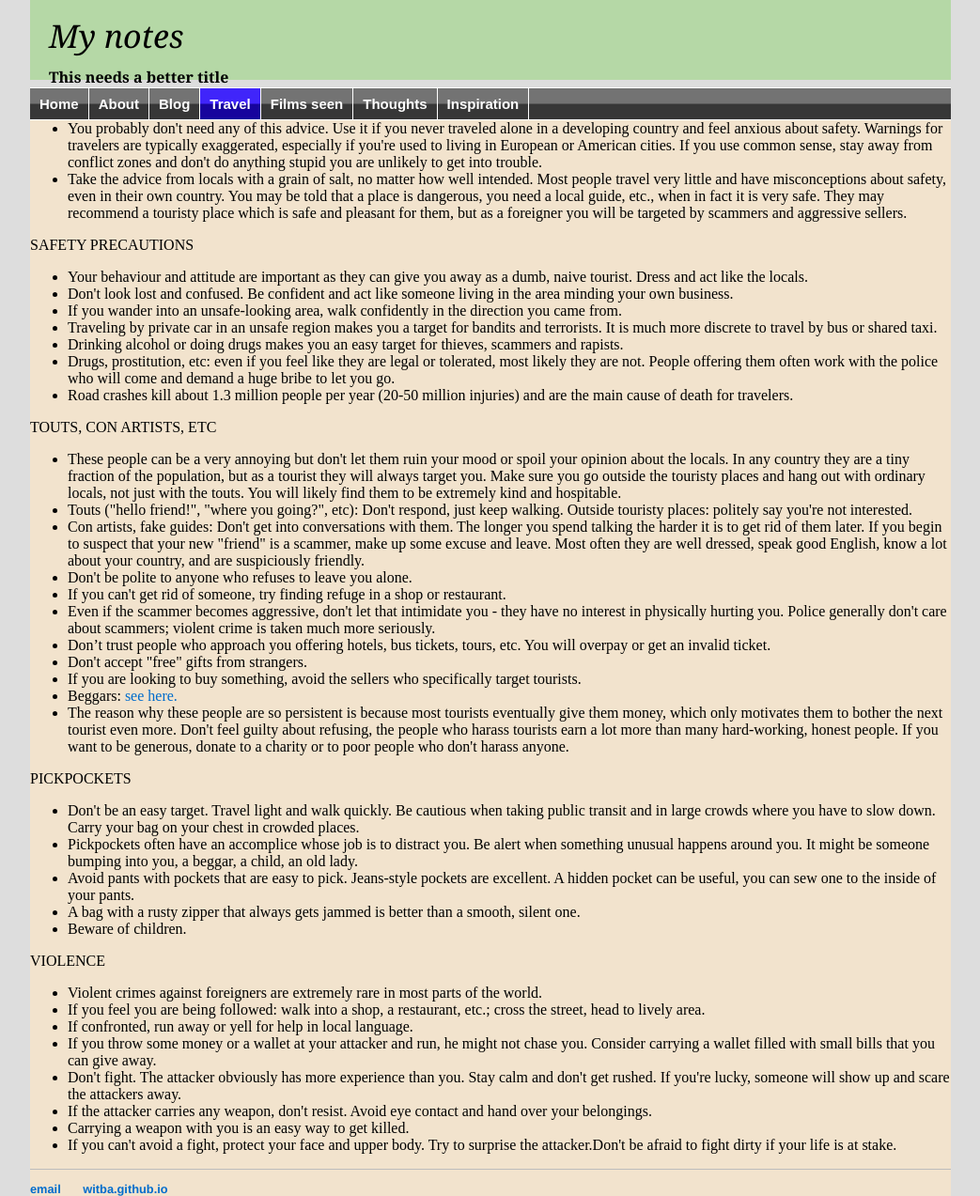
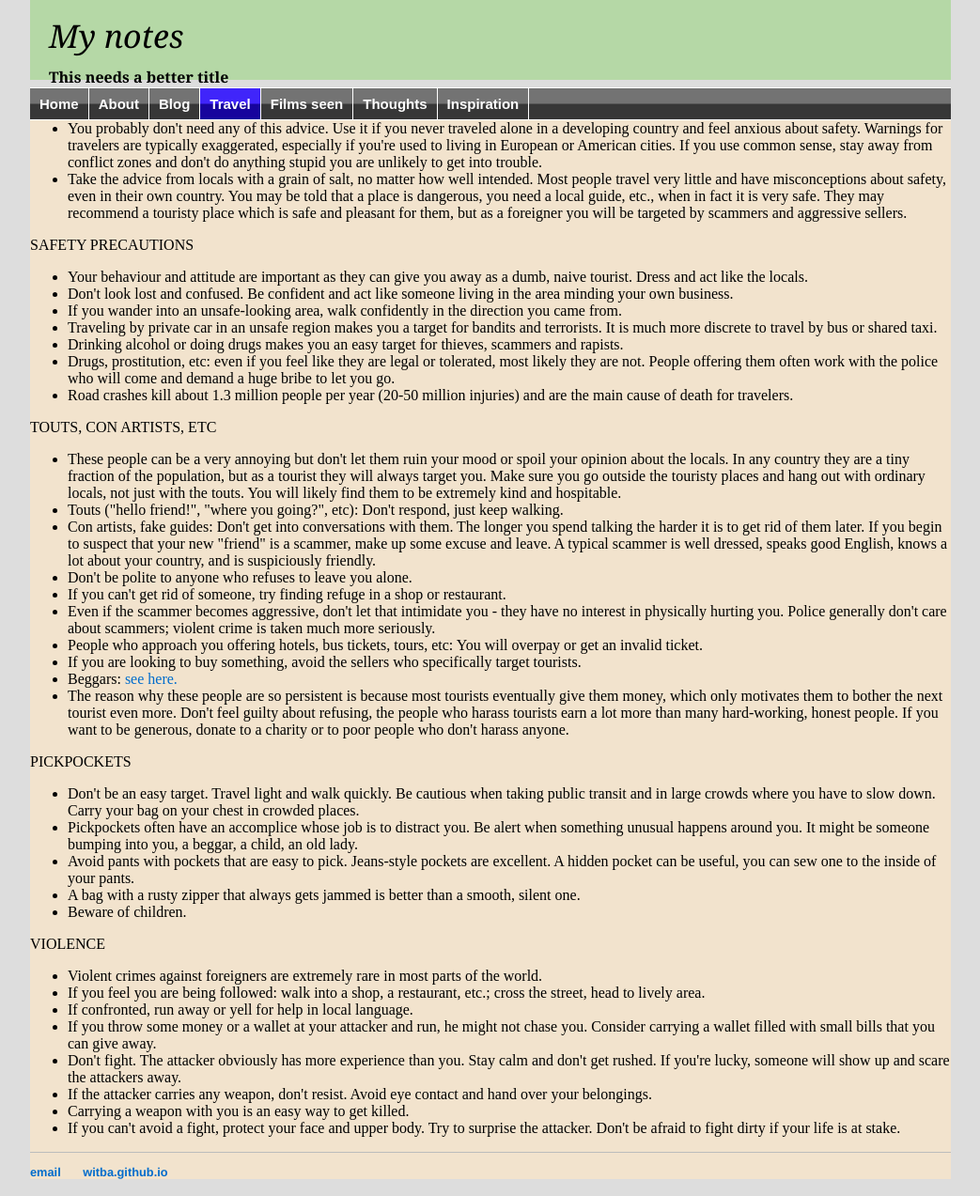
Before and after one commit to witba/witba.github.io, a Jekyll site: the page built from travel/safety.html, in a window 1280 px wide. Shown: the whole page at 94% size, without its empty margins (118-1161 px from the left). Built offline with Jekyll 4.4.1, drawn with Linux system fonts in a browser that asks for light colours.

Commit message:
Update safety.html

```diff
--- a/travel/safety.html
+++ b/travel/safety.html
@@ -22,15 +22,14 @@ title: Travel advice
 <p>TOUTS, CON ARTISTS, ETC</p>
 <ul>
 <li>These people can be a very annoying but don't let them ruin your mood or spoil your opinion about the locals. In any country they are a tiny fraction of the population, but as a tourist they will always target you. Make sure you go outside the touristy places and hang out with ordinary locals, not just with the touts. You will likely find them to be extremely kind and hospitable. </li>
-<li>Touts ("hello friend!", "where you going?", etc): Don't respond, just keep walking. Outside touristy places: politely say you're not interested.</li>
-<li>Con artists, fake guides: Don't get into conversations with them. The longer you spend talking the harder it is to get rid of them later. If you begin to suspect that your new "friend" is a scammer, make up some excuse and leave. Most often they are well dressed, speak good English, know a lot about your country, and are suspiciously friendly.</li>
+<li>Touts ("hello friend!", "where you going?", etc): Don't respond, just keep walking.</li>
+<li>Con artists, fake guides: Don't get into conversations with them. The longer you spend talking the harder it is to get rid of them later. If you begin to suspect that your new "friend" is a scammer, make up some excuse and leave. A typical scammer is well dressed, speaks good English, knows a lot about your country, and is suspiciously friendly.</li>
 <li>Don't be polite to anyone who refuses to leave you alone.</li>
 <li>If you can't get rid of someone, try finding refuge in a shop or restaurant.</li>
 <li>Even if the scammer becomes aggressive, don't let that intimidate you - they have no interest in physically hurting you. Police generally don't care about scammers; violent crime is taken much more seriously.</li>
-<li>Don’t trust people who approach you offering hotels, bus tickets, tours, etc. You will overpay or get an invalid ticket.</li>
-<li>Don't accept "free" gifts from strangers.</li>
+<li>People who approach you offering hotels, bus tickets, tours, etc: You will overpay or get an invalid ticket.</li>
 <li>If you are looking to buy something, avoid the sellers who specifically target tourists.</li>
-<li>Beggars: <a href="ethics.html" target=_blank>see here.</a></li>
+<li>Beggars: <a href="ethics.html">see here.</a></li>
 <li>The reason why these people are so persistent is because most tourists eventually give them money, which only motivates them to bother the next tourist even more. Don't feel guilty about refusing, the people who harass tourists earn a lot more than many hard-working, honest people. If you want to be generous, donate to a charity or to poor people who don't harass anyone.</li>
 </ul>
 <p>PICKPOCKETS</p>
@@ -50,5 +49,5 @@ title: Travel advice
 <li>Don't fight. The attacker obviously has more experience than you. Stay calm and don't get rushed. If you're lucky, someone will show up and scare the attackers away.</li>
 <li>If the attacker carries any weapon, don't resist. Avoid eye contact and hand over your belongings.</li>
 <li>Carrying a weapon with you is an easy way to get killed.</li>
-<li>If you can't avoid a fight, protect your face and upper body. Try to surprise the attacker.Don't be afraid to fight dirty if your life is at stake.</li>
+<li>If you can't avoid a fight, protect your face and upper body. Try to surprise the attacker. Don't be afraid to fight dirty if your life is at stake.</li>
 </ul>
```
